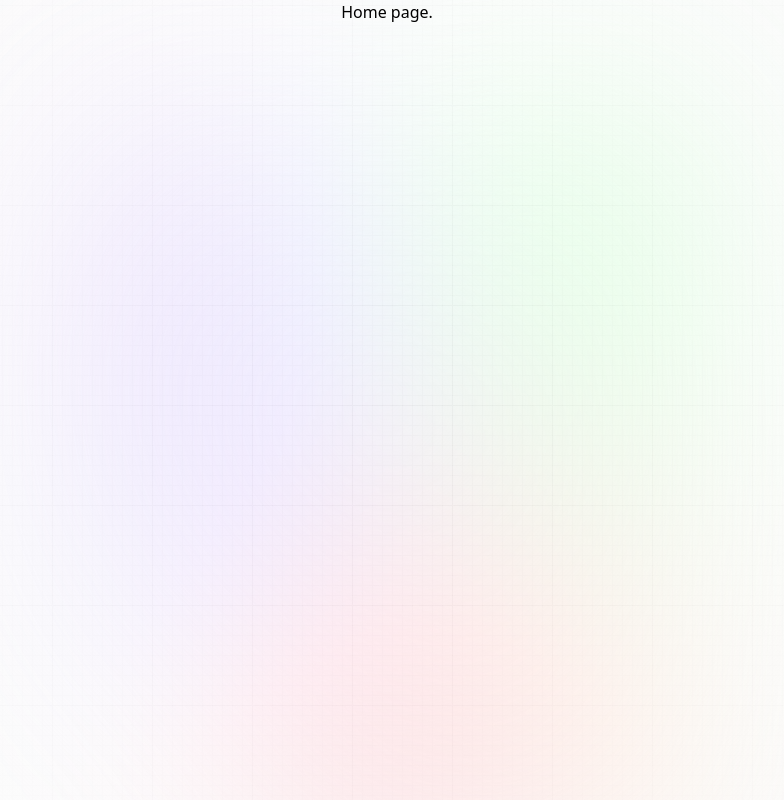
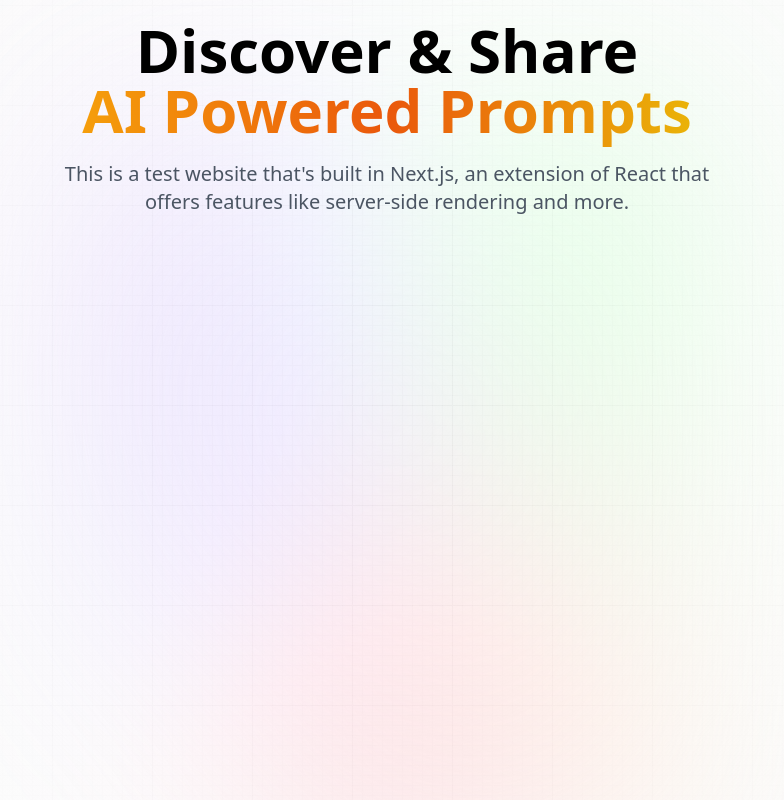
Before and after one commit to 0xVolt/learn-next.js, a Next.js app: page / in a window 1280 px wide. Shown: the whole page, without its empty margins (253-1037 px from the left). Built offline with nearby package versions, Linux system fonts and the light colour scheme.

Commit message:
🔨 Create heading and description

```diff
--- a/app/page.jsx
+++ b/app/page.jsx
@@ -1,8 +1,22 @@
 const Home = () => {
   return (
-    <div>
-      Home page.
-    </div>
+    // Creating a section in html for the title
+    <section className='w-full flex-center flex-col'>
+      <h1 className='head_text text-center'>
+        Discover & Share
+
+        {/* To create a gap for smaller screen (md) */}
+        <br className='max-md:hidden' />
+
+        <span className='orange_gradient text-center'> AI Powered Prompts</span>
+      </h1>
+
+      <p className='desc text-center'>
+        This is a test website that's built in Next.js, an extension of React that offers features like server-side rendering and more.
+      </p>
+    </section>
+
+    // Here's where the feed component comes in
   )
 }
 
```
